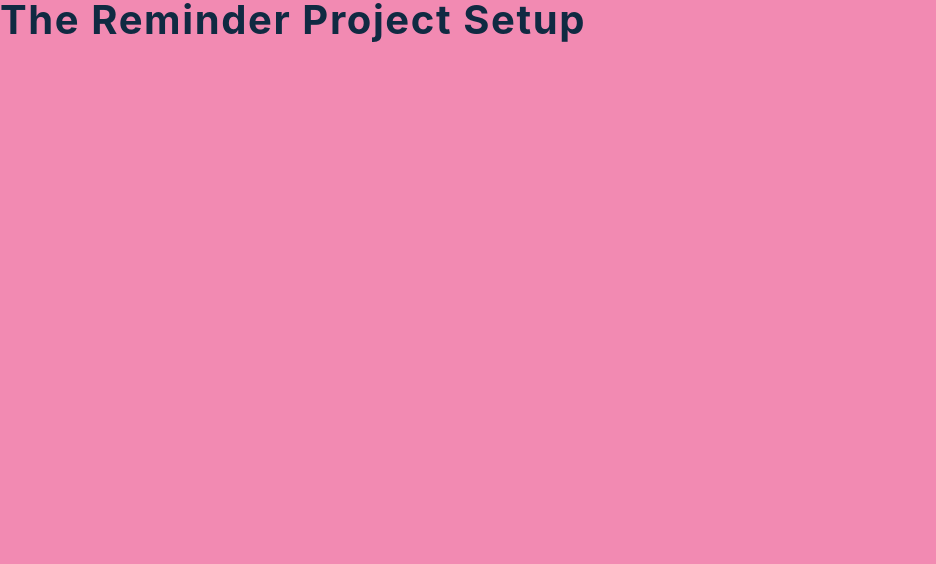
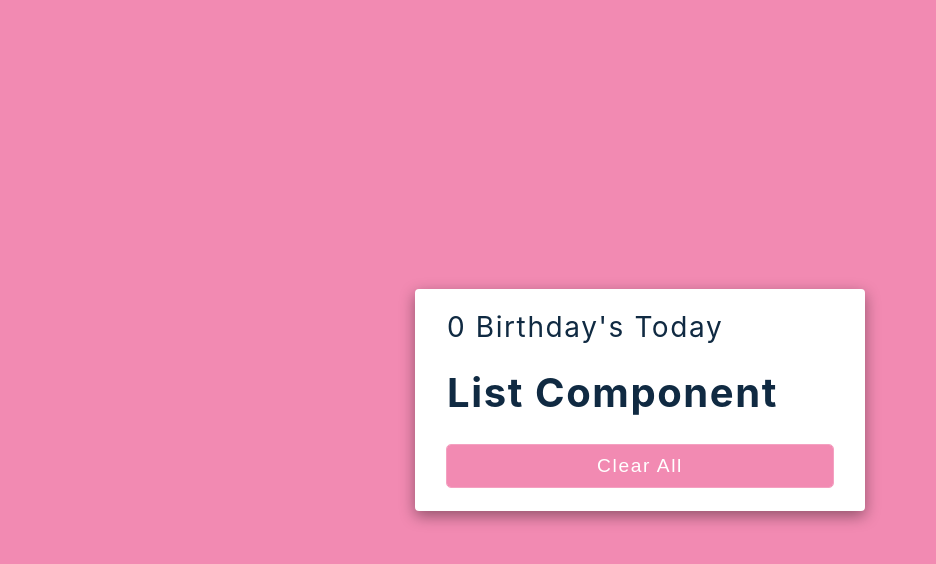
Before and after one commit to MaianneThornton/react-birthday-reminder-project, a React (Create React App) app in the folder setup/: page / in a window 1280 px wide. Shown: the top 564 px of the page, without its empty margins (0-936 px from the left). Built offline with nearby package versions, Linux system fonts and the light colour scheme.

Commit message:
Created static elements to be re-written/ added functionality later

```diff
--- a/setup/src/App.js
+++ b/setup/src/App.js
@@ -2,7 +2,13 @@
 import data from './data';
 import List from './List';
 function App() {
-  return <h2>The reminder project setup</h2>;
+  return <main>
+    <section className="container">
+      <h3>0 Birthday's Today</h3>
+      <List /> {/* Display List Component */}
+      <button onClick= {() => console.log('You Clicked Me')}>Clear all</button>
+    </section>
+  </main>;
 }
 
 export default App;
```
